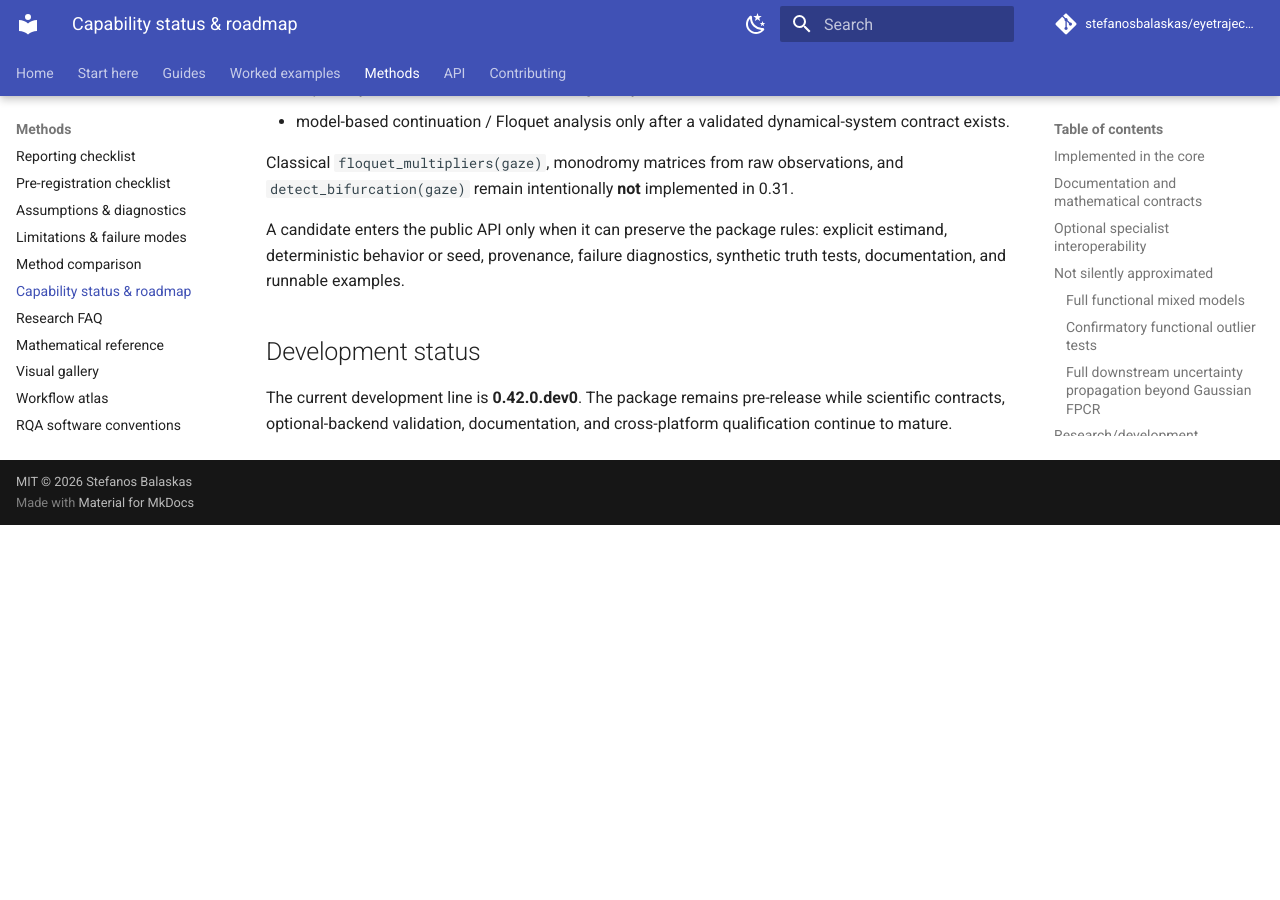
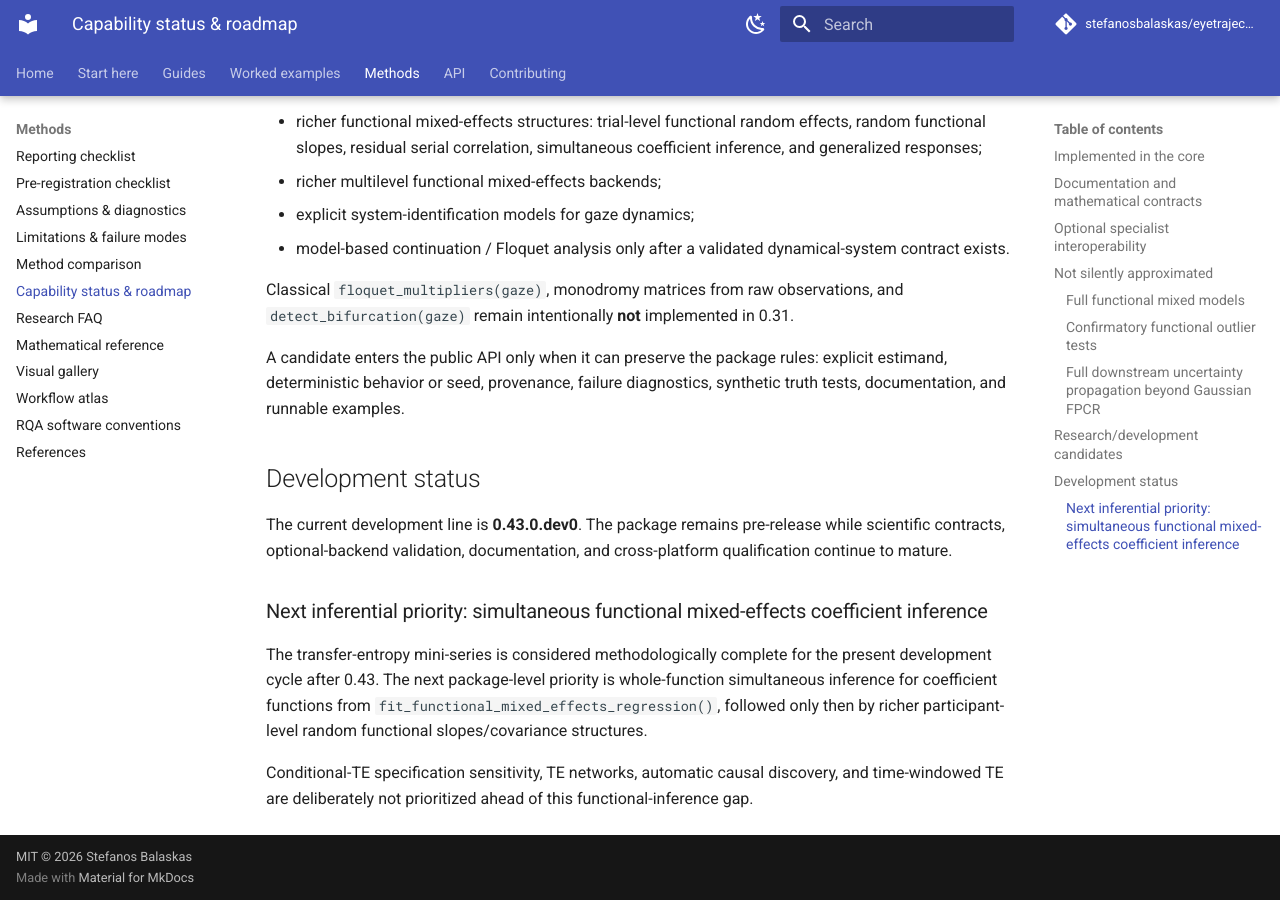
Before and after one commit to stefanosbalaskas/eyetrajectoriespy, an MkDocs documentation site: the page built from docs/methods/status-roadmap.md, in a window 1280 px wide and 900 px high, scrolled down 7430 px. Built offline with MkDocs 1.6.1 and Material for MkDocs 9.7.7, drawn with Linux system fonts in a browser that asks for light colours; comment, search, counter and statistics services are not loaded; before the commit the page ends 7955 px from its top, so only the background shows below that; some of the changed text lies outside the part shown.

Commit message:
Advance roadmap to 0.43 and return priority to functional mixed effects

```diff
--- a/docs/methods/status-roadmap.md
+++ b/docs/methods/status-roadmap.md
@@ -76,6 +76,7 @@
 | Multivariate IAAFT surrogate generation/testing | implemented; explicit phase reference, exact marginals, retained power/cross-spectrum errors | `generate_multivariate_iaaft_surrogates()` / `multivariate_surrogate_nonlinearity_test()` |
 | Discrete transfer entropy | experimental; integer-coded states, explicit histories/lag, explicit circular-shift null, no causal claim | `discrete_transfer_entropy()` / `transfer_entropy_circular_shift_test()` |
 | Transfer-entropy specification sensitivity | implemented; full declared history/lag Cartesian grid, support diagnostics, optional identical circular-shift null, no automatic winner | `transfer_entropy_parameter_sensitivity()` |
+| Conditional transfer entropy | implemented; one explicit conditioning process, explicit histories/lags, source-only circular-shift null, support diagnostics, no causal claim | `conditional_transfer_entropy()` / `conditional_transfer_entropy_circular_shift_test()` |
 | Empirical Poincare return-map stability | experimental | `poincare_crossings()` / `fit_local_return_map()` / `return_map_stability()` |
 
 ## Documentation and mathematical contracts
@@ -138,4 +139,17 @@
 
 ## Development status
 
-The current development line is **0.42.0.dev0**. The package remains pre-release while scientific contracts, optional-backend validation, documentation, and cross-platform qualification continue to mature.
+The current development line is **0.43.0.dev0**. The package remains pre-release while scientific contracts, optional-backend validation, documentation, and cross-platform qualification continue to mature.
+
+
+### Next inferential priority: simultaneous functional mixed-effects coefficient inference
+
+The transfer-entropy mini-series is considered methodologically complete for
+the present development cycle after 0.43. The next package-level priority is
+whole-function simultaneous inference for coefficient functions from
+`fit_functional_mixed_effects_regression()`, followed only then by richer
+participant-level random functional slopes/covariance structures.
+
+Conditional-TE specification sensitivity, TE networks, automatic causal
+discovery, and time-windowed TE are deliberately not prioritized ahead of this
+functional-inference gap.
```
